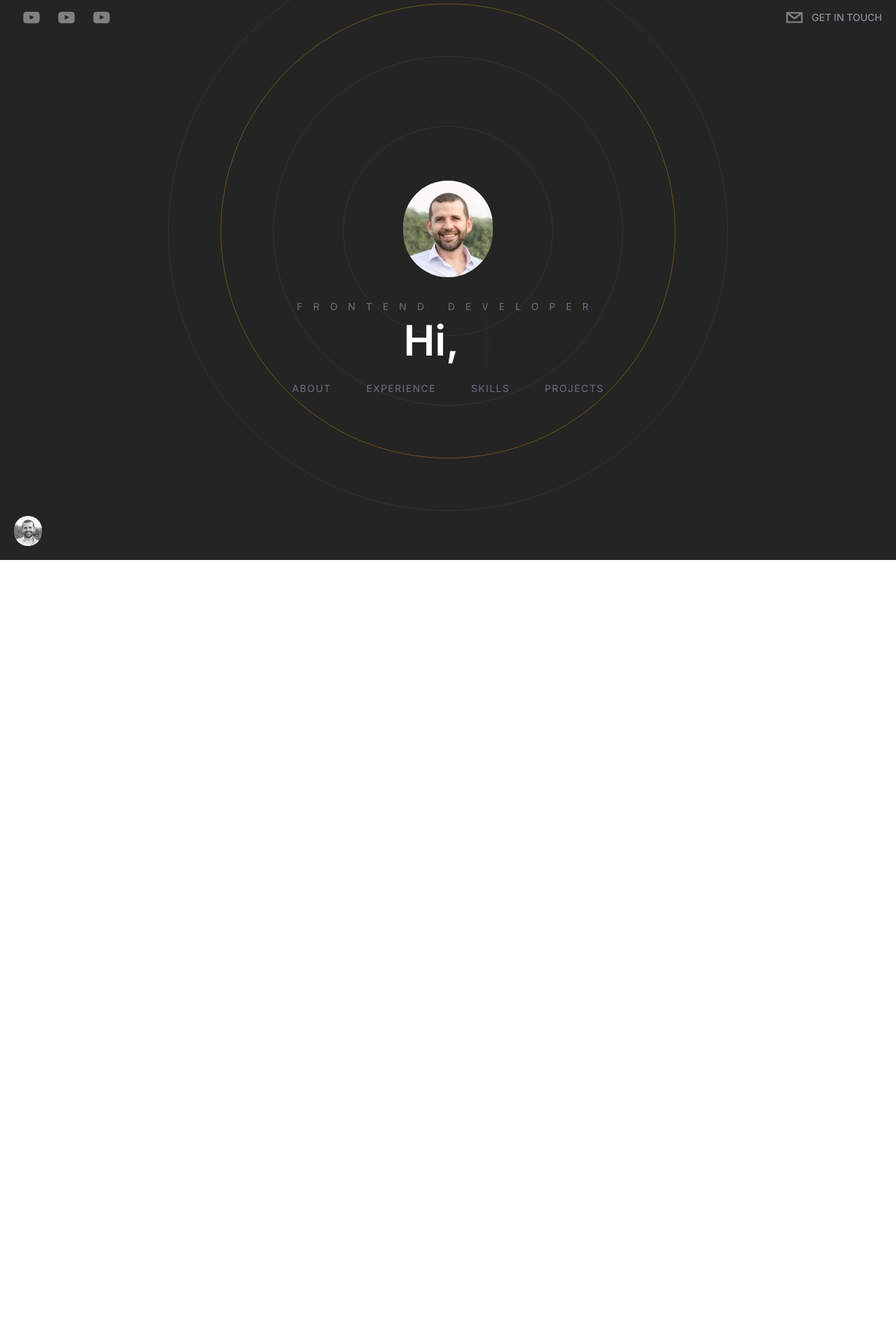
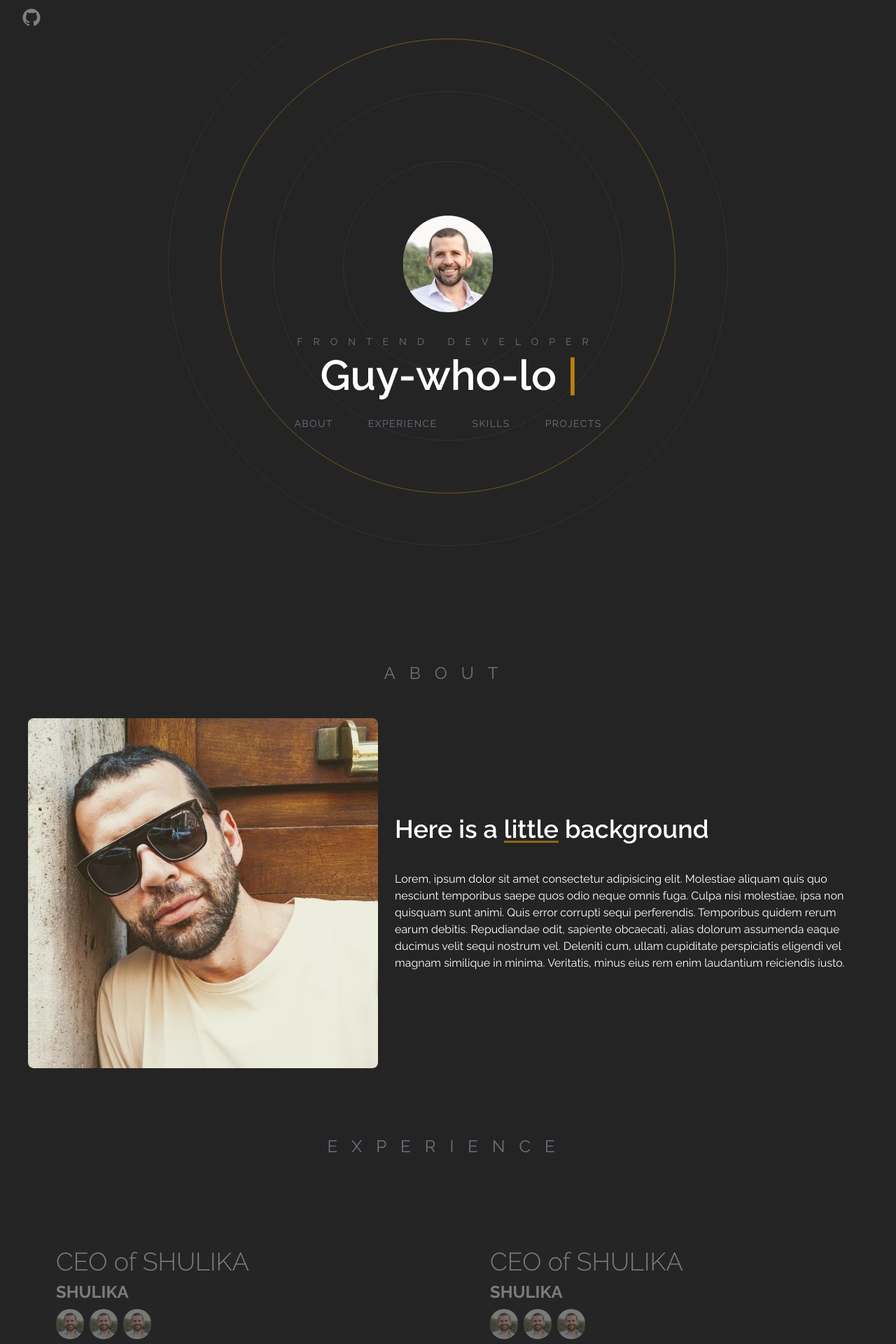
Before and after one commit to bodik87/portfolio-next13, a Next.js app: page / in a window 1280 px wide. Shown: the top 1920 px of the page at 70% size. Before the commit the page ends 800 px from the top, so only its background shows below. Built offline with nearby package versions, Linux system fonts and the light colour scheme.

Commit message:
Adaptive

```diff
--- a/components/About.tsx
+++ b/components/About.tsx
@@ -6,31 +6,21 @@ type Props = {};
 
 export default function About({}: Props) {
   return (
+    <>
+      <h3 className="sectionTitle">About</h3>
       <motion.div
-      initial={{
-        opacity: 0,
-      }}
-      whileInView={{
-        opacity: 1,
-      }}
+        initial={{ opacity: 0 }}
+        whileInView={{ opacity: 1 }}
         transition={{ duration: 1.5 }}
-      className="flex flex-col relative h-screen text-center md:text-left md:flex-row max-w-7xl justify-evenly mx-auto items-center"
+        className="flex flex-col relative text-center md:flex-row md:text-left max-w-7xl justify-evenly mx-auto items-center px-10"
       >
-      <h3 className="sectionTitle">About</h3>
-
         <motion.img
-        className="-mb-20 md:mb-0 flex-shrink-0 w-36 h-36 object-cover rounded-full md:rounded-lg md:w-64 md:h-95 xl:w-[300px] xl:h-[300px] "
-        initial={{
-          x: -200,
-          opacity: 0,
-        }}
+          className="mb-10 md:mb-0 flex-shrink-0 w-36 h-36 object-cover rounded-full md:rounded-lg md:w-[300px] md:h-[300px] xl:w-[500px] xl:h-[500px] "
+          initial={{ x: -200, opacity: 0 }}
           viewport={{ once: true }}
-        whileInView={{
-          x: 0,
-          opacity: 1,
-        }}
+          whileInView={{ x: 0, opacity: 1 }}
           transition={{ duration: 1.2 }}
-        src="/photo.jpg"
+          src="/about.jpg"
           alt="Hero photo"
         />
 
@@ -44,15 +34,16 @@ export default function About({}: Props) {
           </h4>
           <p className="text-base">
             Lorem, ipsum dolor sit amet consectetur adipisicing elit. Molestiae
-          aliquam quis quo nesciunt temporibus saepe quos odio neque omnis fuga.
-          Culpa nisi molestiae, ipsa non quisquam sunt animi. Quis error
+            aliquam quis quo nesciunt temporibus saepe quos odio neque omnis
+            fuga. Culpa nisi molestiae, ipsa non quisquam sunt animi. Quis error
             corrupti sequi perferendis. Temporibus quidem rerum earum debitis.
             Repudiandae odit, sapiente obcaecati, alias dolorum assumenda eaque
             ducimus velit sequi nostrum vel. Deleniti cum, ullam cupiditate
-          perspiciatis eligendi vel magnam similique in minima. Veritatis, minus
-          eius rem enim laudantium reiciendis iusto.
+            perspiciatis eligendi vel magnam similique in minima. Veritatis,
+            minus eius rem enim laudantium reiciendis iusto.
           </p>
         </div>
       </motion.div>
+    </>
   );
 }
--- a/components/ContactMe.tsx
+++ b/components/ContactMe.tsx
@@ -16,17 +16,18 @@ export default function ContactMe({}: Props) {
   const onSubmit: SubmitHandler<Inputs> = (formData) =>
     (window.location.href = `mailto:bsshul@gmail.com?subject=${formData.subject}&body=Hi, my name is ${formData.name}. ${formData.message} (${formData.email})`);
   return (
-    <div className="h-screen flex relative overflow-hidden flex-col text-left md:flex-row max-w-full px-10 justify-evenly items-center mx-auto z-0">
+    <>
       <h3 className="sectionTitle">Contact</h3>
+      <div className="flex relative overflow-hidden flex-col text-left md:flex-row max-w-full px-10 justify-evenly items-center mx-auto z-0">
         <div className="flex flex-col space-y-10 ">
-        <h4 className="text-4xl font-semibold text-center">
+          <h4 className="text-3xl md:text-4xl font-semibold text-center px-5">
             I have got just what you need.{" "}
             <span className="underline decoration-[#F7AB0A]/50 underline-offset-4">
               Lets Talk.
             </span>
           </h4>
 
-        <div className="space-y-10">
+          <div className="space-y-8">
             <div className="flex items-center justify-center space-x-5">
               <PhoneIcon className="text-[#F7AB0A] h-7 w-7 animate-pulse" />
               <p className="text-2xl">+380672785349</p>
@@ -79,5 +80,6 @@ export default function ContactMe({}: Props) {
           </form>
         </div>
       </div>
+    </>
   );
 }
--- a/components/ExperienceCard.tsx
+++ b/components/ExperienceCard.tsx
@@ -6,30 +6,11 @@ type Props = {};
 
 export default function ExperienceCard({}: Props) {
   return (
-    <article className="flex flex-col rounded-lg items-center space-y-7 flex-shrink-0 w-[500px] md:w-[600px] xl:w-[900px] snap-center bg-[#292929] p-10 hover:opacity-100 opacity-40 cursor-pointer transition-opacity duration-200 overflow-hidden">
-      <motion.div
-        initial={{
-          y: -100,
-          opacity: 0,
-        }}
-        transition={{ duration: 1.2 }}
-        whileInView={{ opacity: 1, y: 0 }}
-        viewport={{ once: true }}
-      >
-        <Image
-          className="xl:w-[200px] xl:h-[200px] relative rounded-full mx-auto object-cover object-center"
-          src="/photo.jpg"
-          alt="Icons"
-          width={128}
-          height={128}
-          priority
-        />
-      </motion.div>
-
-      <div className="px-0 md:px-10">
+    <article className="flex flex-col rounded-lg items-center flex-shrink-0 w-full md:w-[600px] xl:w-[600px] snap-center bg-[#292929] py-10 px-5 hover:opacity-100 opacity-40 cursor-pointer transition-opacity duration-200 overflow-hidden">
+      <div className="px-5 md:px-10">
         <h4 className="text-4xl font-light">CEO of SHULIKA</h4>
-        <p className="font-bold text-2xl mt-1">SHULIKA</p>
-        <div className="flex space-x-2 my-2">
+        <p className="font-bold text-2xl mt-2">SHULIKA</p>
+        <div className="flex gap-2 my-2">
           <Image
             className="rounded-full"
             src="/photo.jpg"
@@ -58,7 +39,7 @@ export default function ExperienceCard({}: Props) {
         <p className="uppercase py-5 text-gray-300">
           Started work... - Ended...
         </p>
-        <ul className="list-disc space-y-4 ml-5 text-lg">
+        <ul className="list-disc space-y-4 ml-5 text-base">
           <li>
             Summary points Lorem ipsum dolor sit, amet consectetur adipisicing
             elit. Iste, incidunt!
--- a/components/Header.tsx
+++ b/components/Header.tsx
@@ -19,58 +19,16 @@ export default function Header({}: Props) {
           opacity: 1,
           scale: 1,
         }}
-        transition={{
-          duration: 1.5,
-        }}
+        transition={{ duration: 1.5 }}
         className="flex flex-row items-center"
       >
         <SocialIcon
-          url="https://youtube.com/"
-          bgColor="transparent"
-          fgColor="gray"
-          target="_blank"
-        />
-        <SocialIcon
-          url="https://youtube.com/"
-          bgColor="transparent"
-          fgColor="gray"
-          target="_blank"
-        />
-        <SocialIcon
-          url="https://youtube.com/"
+          url="https://github.com/bodik87"
           bgColor="transparent"
           fgColor="gray"
           target="_blank"
         />
       </motion.div>
-      <Link href="#contact">
-        <motion.div
-          initial={{
-            x: 500,
-            opacity: 0,
-            scale: 0.5,
-          }}
-          animate={{
-            x: 0,
-            opacity: 1,
-            scale: 1,
-          }}
-          transition={{
-            duration: 1.5,
-          }}
-          className="flex flex-row items-center text-gray-300 cursor-pointer"
-        >
-          <SocialIcon
-            className="cursor-pointer"
-            network="email"
-            bgColor="transparent"
-            fgColor="gray"
-          />
-          <p className="uppercase hidden md:inline-flex text-sm text-gray-400">
-            Get In Touch
-          </p>
-        </motion.div>
-      </Link>
     </header>
   );
 }
--- a/components/Projects.tsx
+++ b/components/Projects.tsx
@@ -7,48 +7,43 @@ type Props = {};
 export default function Projects({}: Props) {
   const projects = [1, 2, 3, 4, 5];
   return (
+    <>
+      <h3 className="sectionTitle">Projects</h3>
       <motion.div
-      initial={{
-        opacity: 0,
-      }}
-      animate={{
-        opacity: 1,
-      }}
-      transition={{
-        duration: 1.5,
-      }}
-      className="h-screen flex relative overflow-hidden flex-col text-left md:flex-row max-w-full px-10 justify-evenly items-center mx-auto z-0"
+        initial={{ opacity: 0 }}
+        animate={{ opacity: 1 }}
+        transition={{ duration: 1.5 }}
+        className="flex relative overflow-hidden flex-col text-left md:flex-row max-w-full px-10 justify-evenly items-center mx-auto z-0"
       >
-      <h3 className="sectionTitle">Projects</h3>
-
-      <div className="w-full relative flex snap-x overflow-x-scroll overflow-y-hidden p-10 snap-mandatory z-20 scrollbar-thin scrollbar-track-gray-400/20 scrollbar-thumb-[#F7AB0A]/80">
+        <div className="w-full flex gap-5 overflow-x-scroll snap-x snap-mandatory scrollbar-thin scrollbar-track-gray-400/20 scrollbar-thumb-[#F7AB0A]/80 px-5">
           {projects.map((project, i) => (
             <div
               key={project + i}
-            className="w-screen flex-shrink-0 snap-center flex flex-col items-center justify-center p-20 space-y-5 md:p-44 h-screen"
+              className="w-full flex-shrink-0 snap-center flex flex-col items-center justify-center gap-5"
             >
               <motion.img
-              initial={{ y: -300, opacity: 0 }}
+                className="w-full md:w-[800px]"
+                initial={{ y: -200, opacity: 0 }}
                 whileInView={{ y: 0, opacity: 1 }}
                 transition={{ duration: 1.5 }}
                 viewport={{ once: true }}
                 src="/wall.jpg"
                 alt="project"
               />
-            <div className="space-y-10 px-0 md:px-10 max-w-6xl">
-              <h4 className="text-4xl font-semibold text-center">
+              <div className="px-0 md:px-10 max-w-6xl">
+                <h4 className="text-3xl md:text-4xl font-semibold text-center">
                   <span className="underline decoration-[#F7AB0A]/50 underline-offset-4">
                     Case Study {i + 1} of {projects.length}:
                   </span>{" "}
                   UPS clone
                 </h4>
-              <p className="text-lg text-center md:text-left">
+                <p className="text-base text-center md:text-left my-10">
                   Lorem ipsum dolor sit amet consectetur adipisicing elit.
                   Accusantium voluptatibus tempora provident modi unde eligendi
-                possimus, consequuntur praesentium adipisci fugit corrupti nisi?
-                Fuga, laborum nisi eveniet dolor labore numquam error, placeat
-                distinctio sunt possimus consectetur aliquid maiores fugiat quis
-                sapiente laudantium deleniti. Accusantium.
+                  possimus, consequuntur praesentium adipisci fugit corrupti
+                  nisi? Fuga, laborum nisi eveniet dolor labore numquam error,
+                  placeat distinctio sunt possimus consectetur aliquid maiores
+                  fugiat quis sapiente laudantium deleniti. Accusantium.
                 </p>
               </div>
             </div>
@@ -57,5 +52,6 @@ export default function Projects({}: Props) {
 
         <div className="w-full absolute top-[30%] bg-[#F7AB0A]/10 left-0 h-[300px] -skew-y-12" />
       </motion.div>
+    </>
   );
 }
--- a/components/Skill.tsx
+++ b/components/Skill.tsx
@@ -1,14 +1,14 @@
 import React from "react";
 import { motion } from "framer-motion";
 
-type Props = { directionLeft?: boolean };
+type Props = {};
 
-export default function Skill({ directionLeft }: Props) {
+export default function Skill({}: Props) {
   return (
     <div className="group relative flex cursor-pointer">
       <motion.img
-        initial={{ x: directionLeft ? -200 : 200, opacity: 0 }}
-        whileInView={{ opacity: 1, x: 0 }}
+        initial={{ opacity: 0 }}
+        whileInView={{ opacity: 1 }}
         transition={{ duration: 1 }}
         viewport={{ once: true }}
         src="/photo.jpg"
--- a/components/Skills.tsx
+++ b/components/Skills.tsx
@@ -6,23 +6,18 @@ type Props = {};
 
 export default function Skills({}: Props) {
   return (
-    <motion.div
-      initial={{
-        opacity: 0,
-      }}
-      animate={{
-        opacity: 1,
-      }}
-      transition={{
-        duration: 1.5,
-      }}
-      className="min-h-screen flex relative flex-col md:text-left md:flex-row max-w-[2000px] xl:px-10 justify-center items-center mx-auto xl:space-y-0"
-    >
+    <>
       <h3 className="sectionTitle">Skills</h3>
-      <h3 className="absolute top-36 uppercase tracking-[3px] text-gray-500 text-sm">
+      <h3 className="text-center uppercase tracking-[3px] text-gray-500 text-sm mb-10 px-4">
         Hover over a skill for currency profieciency
       </h3>
-      <div className="grid grid-cols-4 gap-5">
+      <motion.div
+        initial={{ opacity: 0 }}
+        animate={{ opacity: 1 }}
+        transition={{ duration: 1.5 }}
+        className="flex relative flex-col md:text-left md:flex-row max-w-[2000px] xl:px-10 justify-center items-center mx-auto xl:space-y-0"
+      >
+        <div className="grid grid-cols-3 md:grid-cols-4 gap-3 md:gap-5">
           <Skill />
           <Skill />
           <Skill />
@@ -39,5 +34,6 @@ export default function Skills({}: Props) {
           <Skill />
         </div>
       </motion.div>
+    </>
   );
 }
--- a/components/WorkExperience.tsx
+++ b/components/WorkExperience.tsx
@@ -6,24 +6,21 @@ type Props = {};
 
 export default function WorkExperience({}: Props) {
   return (
+    <>
+      <h3 className="sectionTitle">Experience</h3>
       <motion.div
-      initial={{
-        opacity: 0,
-      }}
-      whileInView={{
-        opacity: 1,
-      }}
+        initial={{ opacity: 0 }}
+        whileInView={{ opacity: 1 }}
         transition={{ duration: 1.5 }}
-      className="h-screen flex relative overflow-hidden flex-col text-left md:flex-row max-w-full px-10 justify-evenly items-center mx-auto"
+        className="flex relative overflow-hidden flex-col text-left md:flex-row max-w-full px-5 justify-evenly items-center mx-auto"
       >
-      <h3 className="sectionTitle">Experience</h3>
-
-      <div className="w-full flex space-x-5 overflow-x-scroll p-10 snap-x snap-mandatory scrollbar scrollbar-track-gray-400/20 scrollbar-thumb-[#F7AB0A]/80">
+        <div className="w-full flex space-x-5 overflow-x-scroll snap-x snap-mandatory scrollbar scrollbar-track-gray-400/20 scrollbar-thumb-[#F7AB0A]/80 py-10">
           <ExperienceCard />
           <ExperienceCard />
           <ExperienceCard />
           <ExperienceCard />
         </div>
       </motion.div>
+    </>
   );
 }
--- a/pages/index.tsx
+++ b/pages/index.tsx
@@ -1,5 +1,5 @@
 import Head from "next/head";
-import { Inter } from "@next/font/google";
+import { Raleway } from "@next/font/google";
 import Header from "@/components/Header";
 import Hero from "@/components/Hero";
 import About from "@/components/About";
@@ -10,12 +10,13 @@ import ContactMe from "@/components/ContactMe";
 import Link from "next/link";
 import Image from "next/image";
 
-const inter = Inter({ subsets: ["latin"] });
+// const inter = Inter({ subsets: ["latin"] });
+const raleway = Raleway({ subsets: ["latin"] });
 
 export default function Home() {
   return (
-    <div className="bg-[rgb(36,36,36)] text-white h-screen snap-y snap-mandatory overflow-y-scroll z-0 scrollbar scrollbar-track-gray-400/20 scrollbar-thumb-[#F7AB0A]/80">
-      <div className={inter.className}>
+    <div className="bg-[rgb(36,36,36)] text-white overflow-y-scroll z-0 scrollbar scrollbar-track-gray-400/20 scrollbar-thumb-[#F7AB0A]/80">
+      <div className={raleway.className}>
         <Head>
           <title>bodik_87 Portfolio</title>
           <meta name="description" content="Generated by create next app" />
@@ -23,22 +24,22 @@ export default function Home() {
           <link rel="icon" href="/favicon.ico" />
         </Head>
         <Header />
-        <section id="hero" className="snap-start">
+        <section id="hero">
           <Hero />
         </section>
-        <section id="about" className="snap-center">
+        <section id="about">
           <About />
         </section>
-        <section id="experience" className="snap-center">
+        <section id="experience">
           <WorkExperience />
         </section>
-        <section id="skills" className="snap-start">
+        <section id="skills">
           <Skills />
         </section>
-        <section id="projects" className="snap-start">
+        <section id="projects">
           <Projects />
         </section>
-        <section id="contact" className="snap-start">
+        <section id="contact">
           <ContactMe />
         </section>
         <Link href="#hero">
--- a/styles/globals.css
+++ b/styles/globals.css
@@ -4,7 +4,7 @@
 
 @layer components {
   .sectionTitle {
-    @apply absolute top-20 uppercase tracking-[20px] text-gray-500 text-2xl;
+    @apply pt-24 pb-12 uppercase tracking-[20px] text-gray-500 text-2xl text-center;
   }
   .heroButton {
     @apply px-6 py-2 border border-[#242424] rounded-full uppercase text-sm tracking-widest text-gray-500 transition-all hover:border-[#F7AB0A]/40 hover:text-[#F7AB0A]/40;
```
Also changed, not shown: public/about.jpg (added). Lines whose indentation alone changed are shown as unchanged.
